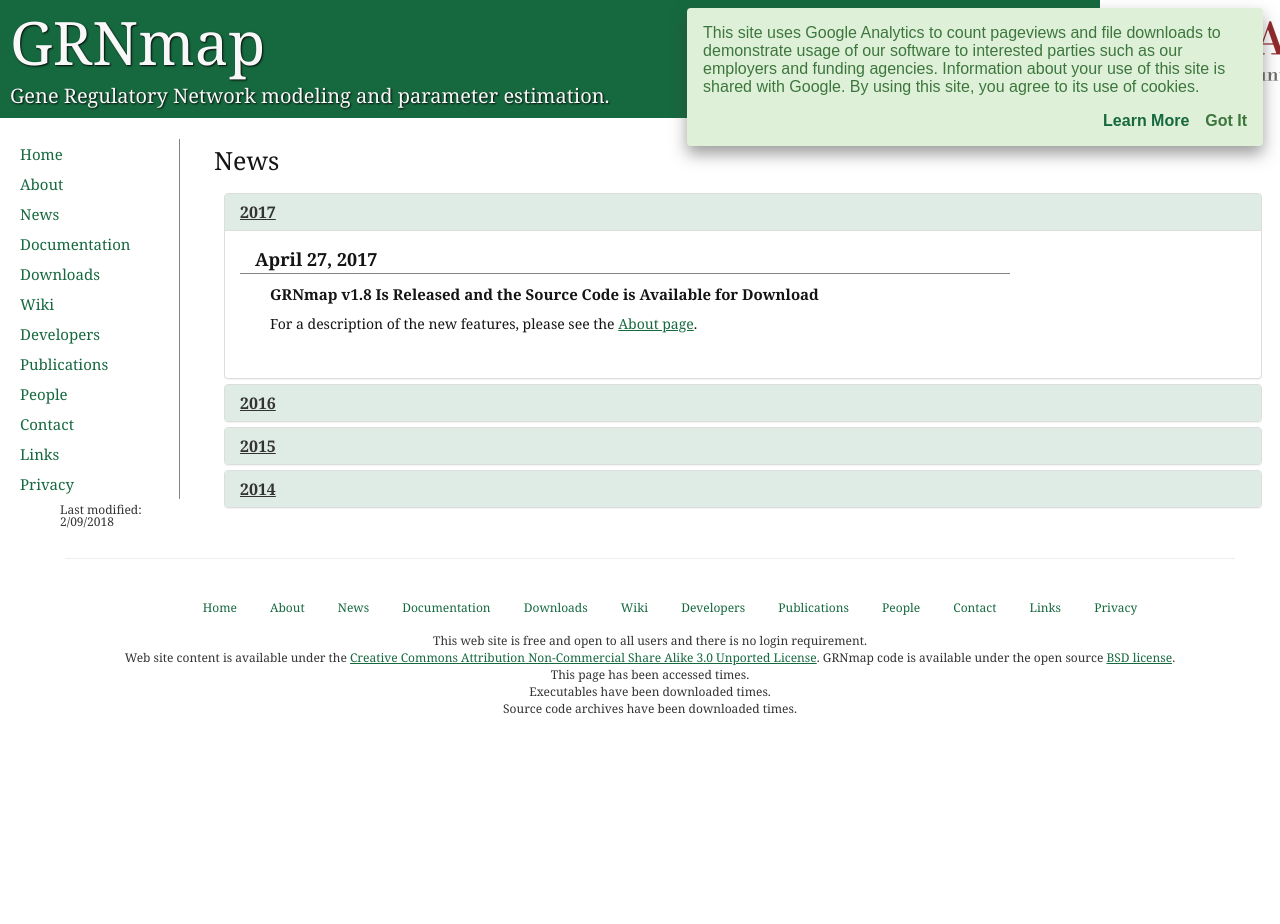
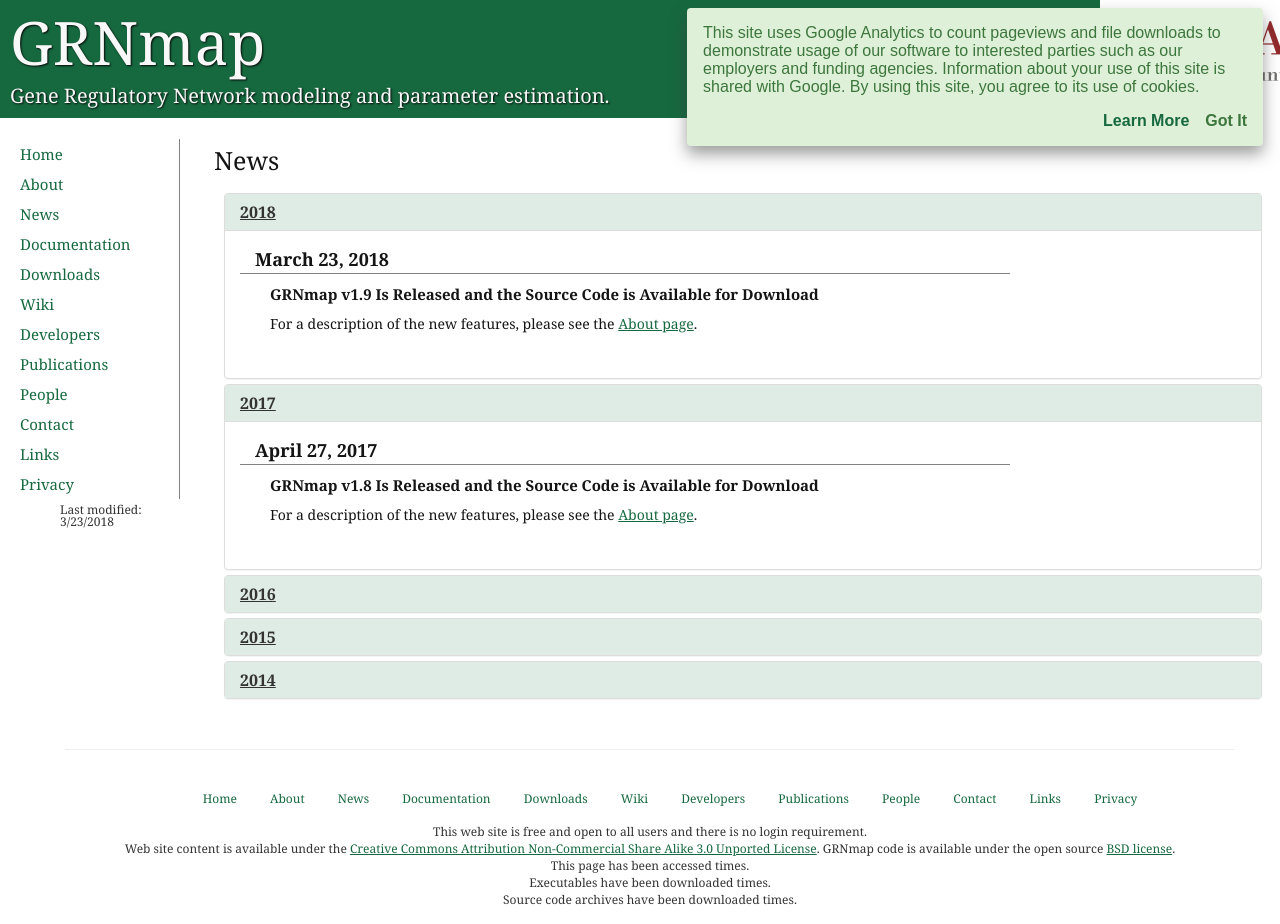
Before and after one commit to kdahlquist/GRNmap, a Jekyll site: the page built from news.html, in a window 1280 px wide. Built offline with Jekyll 4.4.1, drawn with Linux system fonts in a browser that asks for light colours; before the commit the page ends 900 px from its top, so only the background shows below that.

Commit message:
Update news.html

```diff
--- a/news.html
+++ b/news.html
@@ -2,12 +2,29 @@
 layout: default
 title: GRNmap - News
 subTitle: News
-lastModified: 2/09/2018
+lastModified: 3/23/2018
 ---
 <!--
 This File can be converted to a data-driven format, high-priority
 -->
 <div id="accordian" class="panel-group">
+
+    <div class="panel panel-default">
+        <div class="panel-heading">
+            <p class="panel-title aboutHeaders">
+                <a href="#news2018" data-toggle="collapse">
+                    2018
+                </a>
+            </p>
+        </div> <!--panel-heading-->
+        <div id="news2017" class="panel-collapse collapse in">
+            <div class="panel-body">
+                <p class='newsDate'>March 23, 2018</p>
+                <p class='newsHeader'>GRNmap v1.9 Is Released and the Source Code is Available for Download</p>
+                <p class='newsInfo'>For a description of the new features, please see the <a href='/GRNmap/about/#v1_9Content'>About page</a>.</p>
+            </div><!--panel-body-->
+        </div> <!-- panel-collapse collapse-->
+    </div> <!-- panel panel-default -->
 
     <div class="panel panel-default">
         <div class="panel-heading">
```
